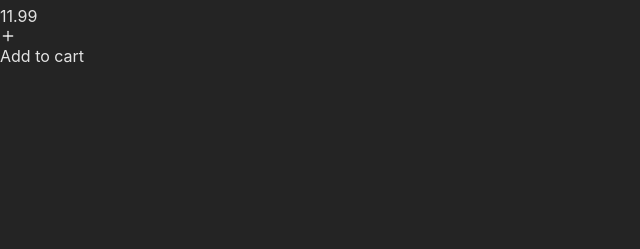
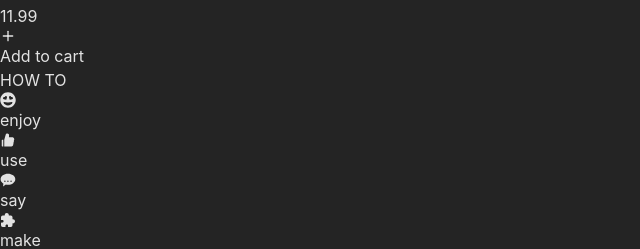
Before and after one commit to skehargit/Chili, a React (Vite) app: page / in a window 1280 px wide. Shown: the part 6272-6521 px from the top of the page, without its empty margins (0-640 px from the left). Before the commit the page ends 6340 px from the top, so only its background shows below. Built offline with nearby package versions, Linux system fonts and the light colour scheme.

Commit message:
added howto component

```diff
--- a/src/pages/cart/Cart.jsx
+++ b/src/pages/cart/Cart.jsx
@@ -29,7 +29,7 @@ function Cart() {
                     <span>
                       <PiCurrencyInr />
                     </span>
-                    {(item.price + 5) * cartItem[item.id]}
+                    {(item.price *2) * cartItem[item.id]}
                   </p>
                   <p className="text-green-500 flex items-center font-semibold">
                     <span>
--- a/src/pages/home/Home.jsx
+++ b/src/pages/home/Home.jsx
@@ -1,12 +1,14 @@
 import React from 'react'
 import Hero from './homePageComponents/Hero'
 import Foodlist from './homePageComponents/Foodlist'
+import HowTo from './homePageComponents/HowTo'
 
 function Home() {
   return (
     <div>
         <Hero/>
         <Foodlist/>
+        <HowTo/>
     </div>
   )
 }
--- /dev/null
+++ b/src/pages/home/homePageComponents/HowTo.jsx
@@ -0,0 +1,23 @@
+import React from 'react'
+import { FaGrinHearts } from "react-icons/fa";
+import { AiFillLike } from "react-icons/ai";
+import { GiNothingToSay } from "react-icons/gi";
+import { IoExtensionPuzzle } from "react-icons/io5";
+function HowTo() {
+  return (
+    <div className='h-screen relative w-full overflow-hidden'>
+        <div className='relative z-[2] bg-zinc-900 w-full h-fit py-10 flex flex-col items-center justify-center'>
+            <h3 className='text-4xl font-semibold'>HOW TO</h3>
+            <div className='flex grid grid-cols-4 max-[500px]:grid-cols-2'>
+            <div className='border w-[100px] h-[100px] flex flex-col items-center justify-center uppercase font-semibold'><FaGrinHearts className='text-4xl' /><span>enjoy</span></div>
+            <div className='border w-[100px] h-[100px] flex flex-col items-center justify-center uppercase font-semibold'><AiFillLike className='text-4xl' /><span>use</span></div>
+            <div className='border w-[100px] h-[100px] flex flex-col items-center justify-center uppercase font-semibold'><GiNothingToSay className='text-4xl' /><span>say</span></div>
+            <div className='border w-[100px] h-[100px] flex flex-col items-center justify-center uppercase font-semibold'><IoExtensionPuzzle className='text-4xl' /><span>make</span></div>
+            </div>
+        </div>
+
+    </div>
+  )
+}
+
+export default HowTo
```
